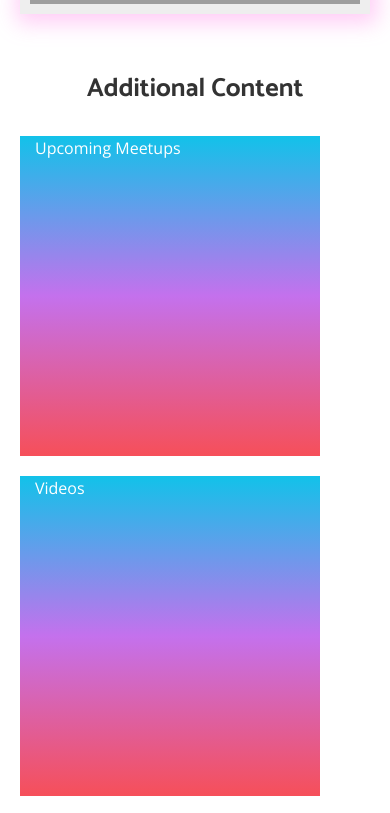
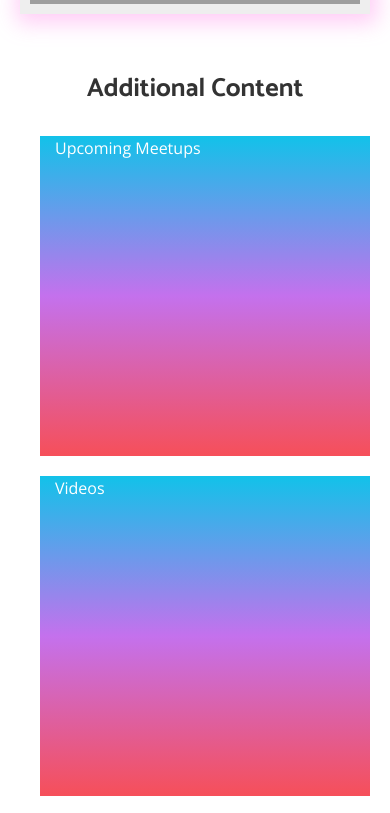
Before and after one commit to vijayxtreme/base, a Gatsby site: page / in a window 390 px wide. Shown: the part 1260-2073 px from the top of the page. Built offline with nearby package versions, Linux system fonts and the light colour scheme; Gatsby itself is replaced by a stand-in of ours; grey boxes are pictures that could not be loaded; a web font is replaced by a local one.

Commit message:
tile set under media query to have 100% width

```diff
--- a/src/sass/_layout.scss
+++ b/src/sass/_layout.scss
@@ -714,4 +714,8 @@ pre tt:after {
     margin-top: 1rem;
     margin-bottom: 1rem;
   }
+
+  .row{
+    margin-left: 20px;
+  }
 }
--- a/src/sass/_tile.scss
+++ b/src/sass/_tile.scss
@@ -13,3 +13,9 @@ background: linear-gradient(to top, #f64f59, #c471ed, #12c2e9); /* W3C, IE 10+/
 .tile:last-child {
     margin-right: 0;
 }
+
+@media only screen and (max-width: 480px) {
+    .tile{
+        width:100%;
+    }
+  }
```
